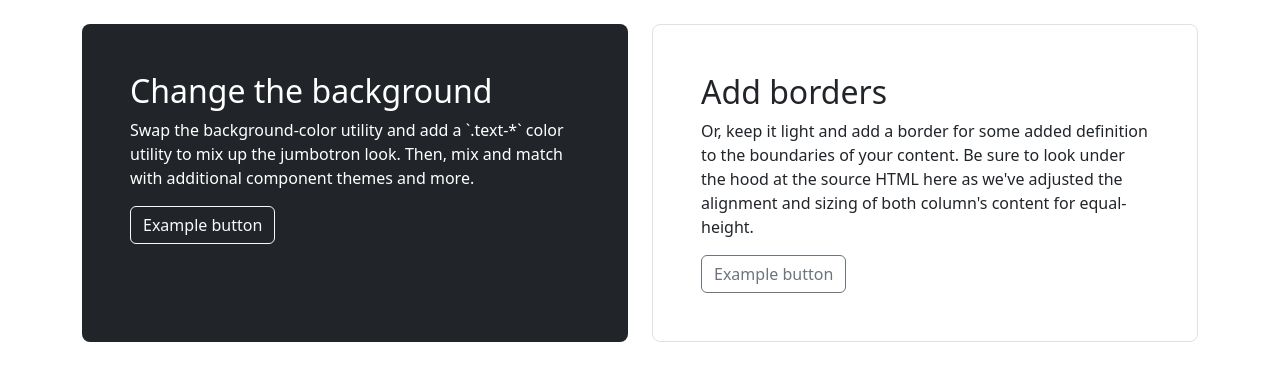
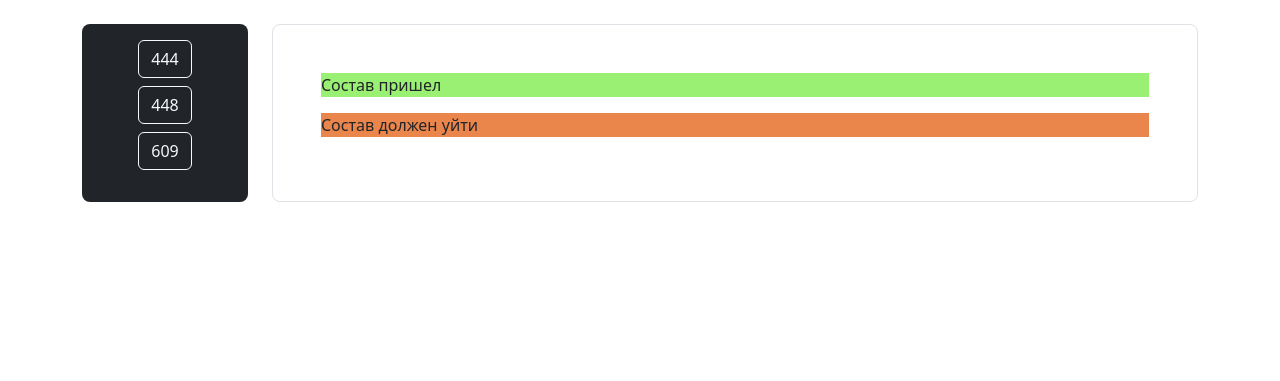
Before and after one commit to Atikin-NT/hacks-ai, a Flask app: page / in a window 1280 px wide. Shown: the part 77-458 px from the top of the page. Run offline with Flask 3, Linux system fonts and the light colour scheme; some libraries are stand-ins or nearby versions.

Commit message:
feat: add visual part

```diff
--- a/static/css/main.css
+++ b/static/css/main.css
@@ -110,3 +110,24 @@
   .bd-mode-toggle {
     z-index: 1500;
   }
+
+
+  #time {
+    overflow-x: hidden;
+    overflow-y: auto;
+    display: flex;
+    flex-direction: column;
+  }
+  .timeButton {
+    max-height: 2.5em;
+    margin-left: auto;
+    margin-right: auto;
+    margin-bottom: 0.5em;
+  }
+
+  .income {
+    background-color: #9AF072;
+  }
+  .outcome {
+    background-color: #EA854C;
+  }
--- a/static/js/main.js
+++ b/static/js/main.js
@@ -1,59 +1,67 @@
-// /* Когда пользователь нажимает на кнопку, переключаться раскрывает содержимое */
-//
-// const data = [
-//     {'id': 0, 'time': 200, 'st': 1, 'free_carriage': null, 'onboard': [0, 1, 4, 0]},
-//     {'id': 1, 'time': 200, 'st': 2, 'free_carriage': null, 'onboard': [0, 1, 4, 5]},
-//     {'id': 0, 'time': 238, 'st': 1, 'free_carriage': 21, 'onboard': [0, 1, 4, 5]},
-//     {'id': 1, 'time': 444, 'st': 3, 'free_carriage': null, 'onboard': [7, 0, 4, 0]},
-//     {'id': 0, 'time': 448, 'st': 3, 'free_carriage': null, 'onboard': [0, 10, 4, 0]},
-//     {'id': 1, 'time': 609, 'st': 3, 'free_carriage': null, 'onboard': [0, 1, 4, 10]},
-//     {'id': 0, 'time': 611, 'st': 3, 'free_carriage': 21, 'onboard': [0, 1, 4, 5]},
-//     {'id': 0, 'time': 1335, 'st': 2, 'free_carriage': null, 'onboard': [3, 1, 2, 0]},
-//     {'id': 1, 'time': 240, 'st': 2, 'free_carriage': 10, 'onboard': [0, 1, 4, 5]},
-//     {'id': 0, 'time': 1358, 'st': 2, 'free_carriage': null, 'onboard': [0, 5, 4, 5]}
-// ];
-//
-// function getSt(ind) {
-//     return data.filter(function (el) {
-//         return el.st == ind;
-//     });
-// }
-//
-// const stationCount = 3;
-// const st1 = getSt(1);
+const data = [
+    {'id': 0, 'time': 200, 'st': 1, 'free_carriage': null, 'onboard': [0, 1, 4, 0]},
+    {'id': 1, 'time': 200, 'st': 2, 'free_carriage': null, 'onboard': [0, 1, 4, 5]},
+    {'id': 0, 'time': 238, 'st': 1, 'free_carriage': 21, 'onboard': [0, 1, 4, 5]},
+    {'id': 1, 'time': 444, 'st': 3, 'free_carriage': null, 'onboard': [7, 0, 4, 0]},
+    {'id': 0, 'time': 448, 'st': 3, 'free_carriage': null, 'onboard': [0, 10, 4, 0]},
+    {'id': 1, 'time': 609, 'st': 3, 'free_carriage': null, 'onboard': [0, 1, 4, 10]},
+    {'id': 0, 'time': 611, 'st': 3, 'free_carriage': 21, 'onboard': [0, 1, 4, 5]},
+    {'id': 0, 'time': 1335, 'st': 2, 'free_carriage': null, 'onboard': [3, 1, 2, 0]},
+    {'id': 1, 'time': 240, 'st': 2, 'free_carriage': 10, 'onboard': [0, 1, 4, 5]},
+    {'id': 0, 'time': 1358, 'st': 2, 'free_carriage': null, 'onboard': [0, 5, 4, 5]}
+];
+
+function getSt(ind) {
+    return data.filter(function (el) {
+        return el.st == ind;
+    });
+}
+
+function getImport(station) {
+    return station.filter(function (el) {
+        return el.free_carriage == null;
+    });
+}
+function getExport(station) {
+    return station.filter(function (el) {
+        return el.free_carriage != null;
+    });
+}
+
+function shawTrains(station, time) {
+    const trains = station.filter(function (el) {
+        return el.time == time;
+    });
+    console.log(trains);
+    // document.getElementById("Test").textContent = trains;
+}
+
+function getIdOnClick(clickedId) {
+    alert(this.id);
+}
+
+function shawTime(stationImport) {
+    const timeBox = document.getElementById("time");
+    for (let i = 0; i < stationImport.length; i++) {
+        const button = document.createElement("button");
+        button.id = `timeButton${i}`;
+        button.classList.add("btn", "btn-outline-light", "timeButton");
+        button.type = "button";
+        button.textContent = stationImport[i].time;
+        button.onclick = getIdOnClick;
+
+        timeBox.appendChild(button);
+    }
+}
+
+
+const stationCount = 3;
+const st1 = getSt(3);
 // console.log(st1);
-//
-// const myDropdown = document.getElementById("myDropdown");
-// for (let i = 0; i < stationCount; i++) {
-//     const a = document.createElement("a");
-//     a.onclick = test;
-//     a.href = "#";
-//     a.text = `Station ${i + 1}`;
-//
-//     myDropdown.appendChild(a);
-// }
-//
-// function myFunction() {
-//   document.getElementById("myDropdown").classList.toggle("show");
-// }
-// // Закрыть раскрывающийся список, если пользователь щелкнет за его пределами.
-// window.onclick = function(event) {
-//   if (!event.target.matches('.dropbtn')) {
-//     var dropdowns = document.getElementsByClassName("dropdown-content");
-//     var i;
-//     for (i = 0; i < dropdowns.length; i++) {
-//       var openDropdown = dropdowns[i];
-//       if (openDropdown.classList.contains('show')) {
-//         openDropdown.classList.remove('show');
-//       }
-//     }
-//   }
-// }
-//
-// function test(ind = undefined) {
-//     console.log(ind);
-// }
-//
-// function infoRender() {
-//
-// }
+
+const st1Import = getImport(st1);
+const st1Export = getExport(st1);
+
+// console.log(st1Import.length);
+
+shawTime(st1Import);
--- a/templates/main.html
+++ b/templates/main.html
@@ -71,18 +71,20 @@
 {#    </div>#}
 
     <div class="row align-items-md-stretch">
-      <div class="col-md-6">
-        <div class="h-100 p-5 text-bg-dark rounded-3">
-          <h2>Change the background</h2>
-          <p>Swap the background-color utility and add a `.text-*` color utility to mix up the jumbotron look. Then, mix and match with additional component themes and more.</p>
-          <button class="btn btn-outline-light" type="button">Example button</button>
+      <div class="col-md-2">
+        <div id="time" class="h-100 p-3 text-bg-dark rounded-3">
+{#          <button class="btn btn-outline-light" type="button">Example button</button>#}
         </div>
       </div>
-      <div class="col-md-6">
+      <div class="col-md-10">
         <div class="h-100 p-5 bg-body-tertiary border rounded-3">
-          <h2>Add borders</h2>
-          <p>Or, keep it light and add a border for some added definition to the boundaries of your content. Be sure to look under the hood at the source HTML here as we've adjusted the alignment and sizing of both column's content for equal-height.</p>
-          <button class="btn btn-outline-secondary" type="button">Example button</button>
+            <div class="income col-md-12">
+              <p>Состав пришел</p>
+            </div>
+            <div class="outcome col-md-12">
+              <p>Состав должен уйти</p>
+            </div>
+            <div id="Test" class="col-md-12"></div>
         </div>
       </div>
     </div>
```
